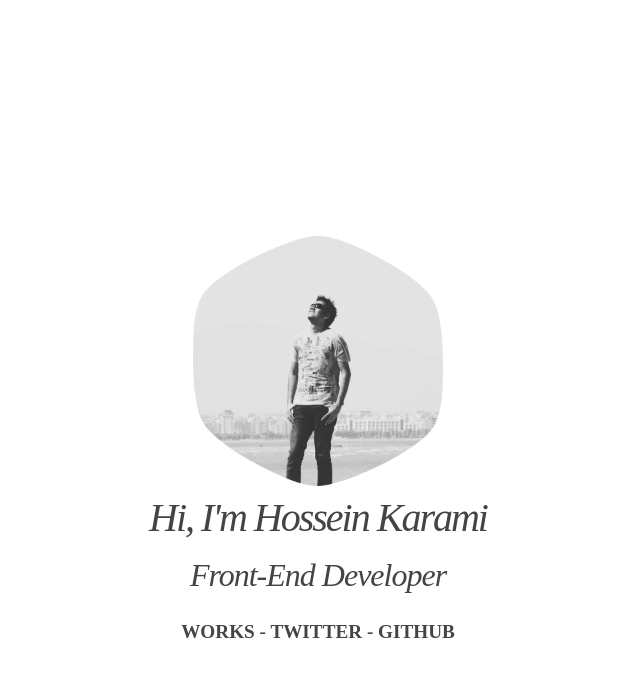
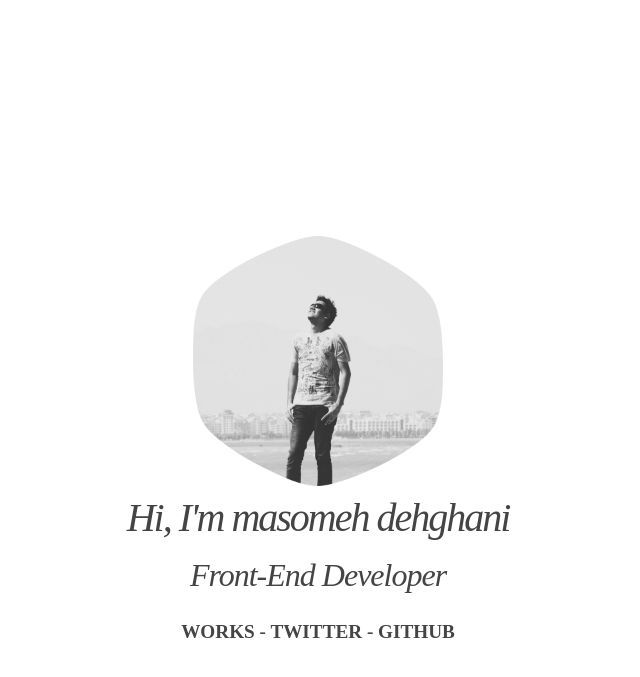
Before and after one commit to somayekhazaii/mdehghani73.github.io, a Jekyll site: the page built from index.html, in a window 1280 px wide. Shown: the top 677 px of the page, without its empty margins (322-962 px from the left). Built offline with Jekyll 4.4.1, drawn with Linux system fonts in a browser that asks for light colours.

Commit message:
Update index.html

```diff
--- a/index.html
+++ b/index.html
@@ -4,7 +4,7 @@ layout: default
 
 <div class="hero center">
       <img src="assets/img/hk@3x.png" />
-      <h2>Hi, I'm Hossein Karami</h2>
+      <h2>Hi, I'm masomeh dehghani</h2>
       <h4>Front-End Developer</h4>
       <h6>
         <a href="/works">WORKS</a> -
```
